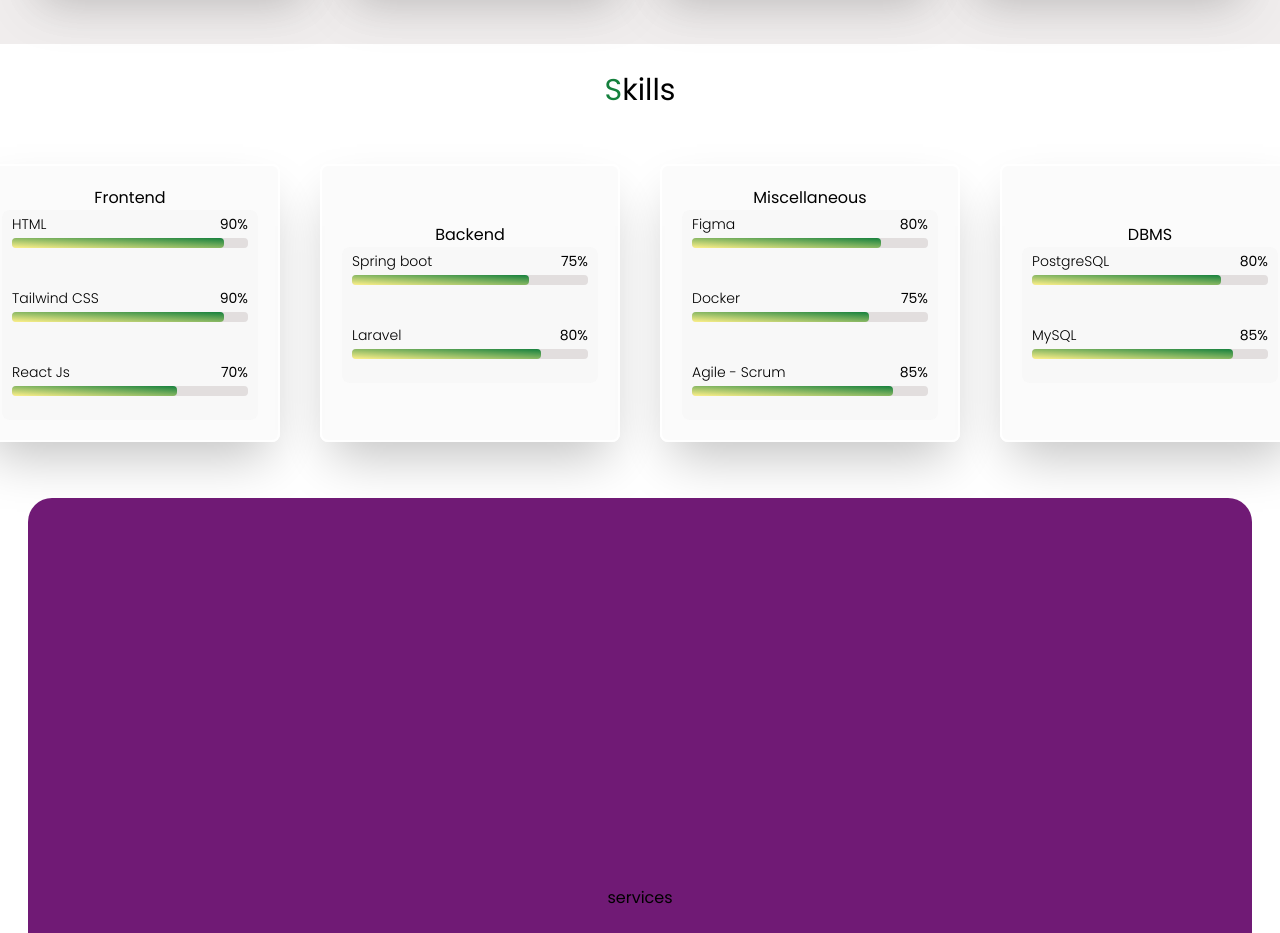
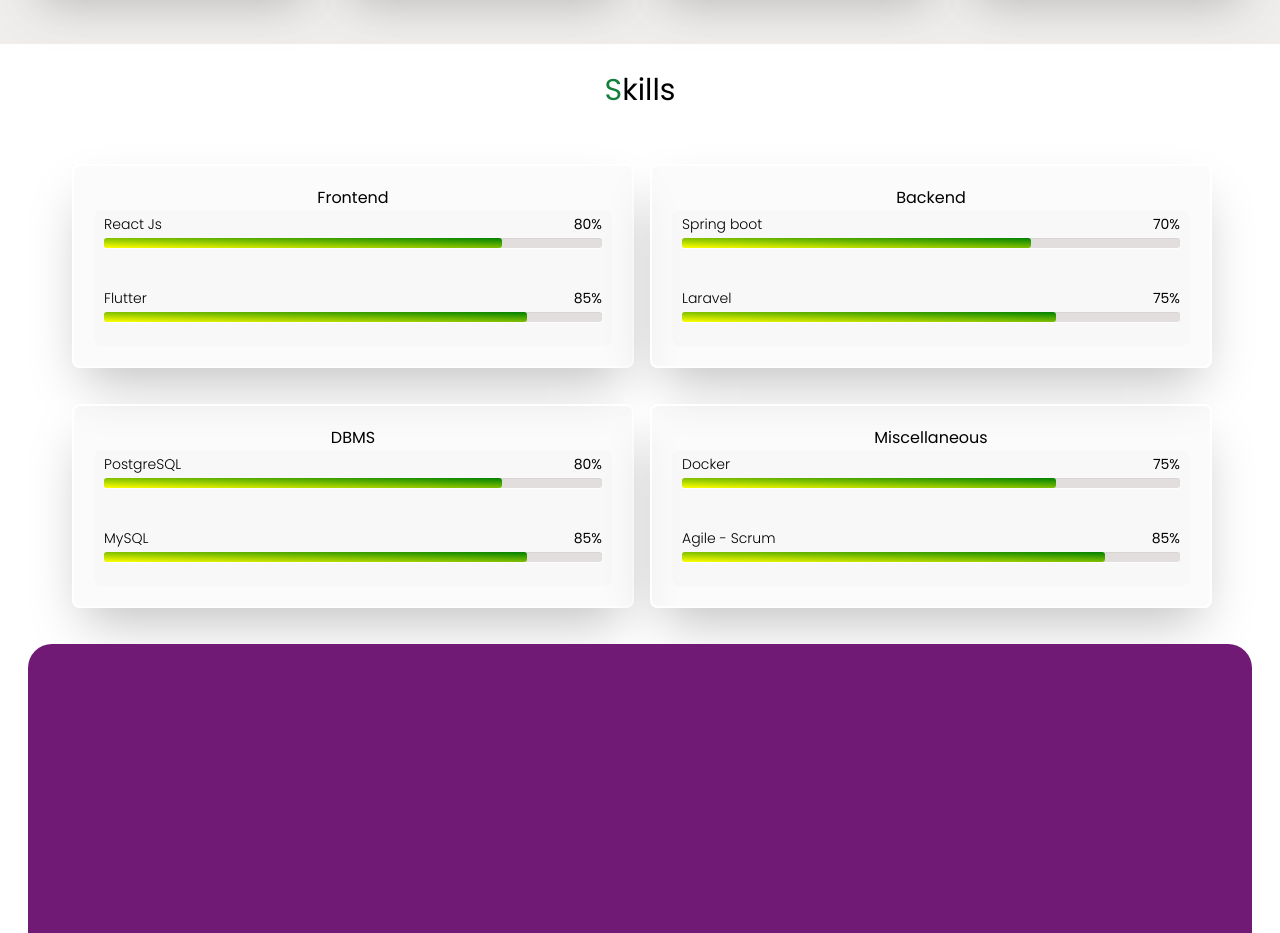
Before and after one commit to GoodluckMlungusye/portfolio, a React (Create React App) app: page / in a window 1280 px wide. Shown: the part 1760-2693 px from the top of the page. Built offline with nearby package versions, Linux system fonts and the light colour scheme.

Commit message:
finalized skill section

```diff
--- a/src/Data/Skills.js
+++ b/src/Data/Skills.js
@@ -3,21 +3,14 @@
         'id': 'Frontend',
         'sub-skills': [
             {
-                "name": "HTML",
-                "percentage": 90,
-                "class": "html"
+                "name": "React Js",
+                "percentage": 80,
+                "class": "react"
             },
-
             {
-                "name": "Tailwind CSS",
-                "percentage": 90,
-                "class": "css"
-            },
-
-            {
-                "name": "React Js",
-                "percentage": 70,
-                "class": "react"
+                "name": "Flutter",
+                "percentage": 85,
+                "class": "flutter"
             }
         ]
     },
@@ -27,41 +20,17 @@
         'sub-skills': [
             {
                 "name": "Spring boot",
-                "percentage": 75,
+                "percentage": 70,
                 "class": "spring"
             },
 
             {
                 "name": "Laravel",
-                "percentage": 80,
+                "percentage": 75,
                 "class": "laravel"
             }
         ]
     },
-
-    {
-        'id': 'Miscellaneous',
-        'sub-skills': [
-            {
-                "name": "Figma",
-                "percentage": 80,
-                "class": "figma"
-            },
-
-            {
-                "name": "Docker",
-                "percentage": 75,
-                "class": "docker"
-            },
-
-            {
-                "name": "Agile - Scrum",
-                "percentage": 85,
-                "class": "scrum"
-            }
-        ]
-    },
-
 
     {
         'id': 'DBMS',
@@ -80,6 +49,23 @@
         ]
     },
 
+    {
+        'id': 'Miscellaneous',
+        'sub-skills': [
+            {
+                "name": "Docker",
+                "percentage": 75,
+                "class": "docker"
+            },
+
+            {
+                "name": "Agile - Scrum",
+                "percentage": 85,
+                "class": "scrum"
+            }
+        ]
+    }
+
 ]
 
 export default skills
--- a/src/components/Skills.jsx
+++ b/src/components/Skills.jsx
@@ -1,33 +1,6 @@
-import { useState, useRef, useEffect } from "react";
 import skills from "../Data/Skills";
 
 const Skills = () => {
-
-  const [isElementReached, setIsElementReached] = useState(false);
-  const elementRef = useRef(null);
-
-
-  const handleScroll = () => {
-    const element = elementRef.current;
-    const { top, bottom } = element.getBoundingClientRect();
-    const isElementVisible = top >= 0 && bottom <= window.innerHeight;
-
-    if (isElementVisible && !isElementReached) {
-      setIsElementReached(true);
-    } else if (!isElementVisible && isElementReached) {
-      setIsElementReached(false);
-    }
-  };
-
-
-  useEffect(() => {
-    handleScroll();
-    window.addEventListener("scroll", handleScroll);
-    return () => {
-      window.removeEventListener("scroll", handleScroll);
-    };
-  });
-
 
   const displaySkillCard = skills.map((skill) => (
     <div className="skill" key={skill.id}>
@@ -44,7 +17,7 @@
                   <span>{subSkill.percentage}%</span>
                 </span>
               </div>
-              <div className={`${isElementReached? "progress-line": " "}`}>
+              <div className="progress-line">
                 <span
                   style={{
                     width: `${subSkill.percentage}%`,
@@ -66,7 +39,7 @@
           <span>S</span>kills
         </h3>
       </div>
-      <div className="skill-container" ref={elementRef}>{displaySkillCard}</div>
+      <div className="skill-container">{displaySkillCard}</div>
     </div>
   );
 };
--- a/src/index.css
+++ b/src/index.css
@@ -178,12 +178,12 @@
 
 /* SKILLS */
 .skill-container {
-    @apply flex justify-center py-2 px-8
+    @apply flex flex-col md:grid md:grid-cols-2 md:gap-4 py-2 px-8 md:even:mr-14 even:mr-0  md:even:ml-5 even:ml-0
 }
 
 
 .skill-container .skill {
-    @apply flex flex-col justify-center items-center p-5 bg-[#dfd8d81f] shadow-2xl rounded-lg m-5 w-full border-solid border-2 hover:border-green-700 border-white
+    @apply flex flex-col p-5 bg-[#dfd8d81f] shadow-2xl rounded-lg md:m-5 m-0 md:mb-0 mb-6 w-full border-solid border-2 hover:border-green-700 border-white
 }
 
 
@@ -197,7 +197,7 @@
 
 
 .skill-bar {
-    @apply flex flex-wrap justify-center flex-col py-1 px-2.5 bg-[#dfd8d81f] rounded-lg w-64
+    @apply flex flex-wrap justify-center flex-col py-1 px-2.5 bg-[#dfd8d81f] rounded-lg w-full
 }
 
 
@@ -214,12 +214,35 @@
     @apply text-sm font-light opacity-0 text-black animate-text last:font-normal flex justify-between flex-row
 }
 
-.skill-bar .bar .progress-line {
-    @apply relative rounded h-2.5 w-full origin-left scale-x-0 bg-[#e2dede] shadow-mirror-gray animate-progress
+.skill-bar .bar .progress-line{
+    position: relative;
+    border-radius: 3px;
+    height: 10px;
+    width: 100%;
+    transform: scaleX(0);
+    transform-origin: left;
+    background: #e2dede;
+    box-shadow: inset 0px 1px 1px rgba(0,0,0,0.05), 0px 1px rgba(255,255,255,0.8) ;
+    animation: animate 1s cubic-bezier(1,0,0.5,1) forwards;
 }
 
 
-.skill-bar .bar .progress-line span {
-    @apply absolute rounded h-full origin-left scale-x-0 bg-[#f4d03f] animate-sprogress bg-gradient-to-bl from-green-700 to-yellow-200
+.skill-bar .bar .progress-line span{
+    height: 100%;
+    background-color: #f4d03f;
+    background-image: linear-gradient(to bottom left,green, yellow);
+    position: absolute;
+    border-radius: 3px;
+    transform: scaleX(0);
+    transform-origin: left;
+    animation: animate 1s 1s  cubic-bezier(1,0,0.5,1) forwards;
+}
+
+
+@keyframes animate{
+
+    100%{
+        transform: scaleX(1);
+    }
 
 }
--- a/tailwind.config.js
+++ b/tailwind.config.js
@@ -31,17 +31,11 @@
       keyframes: {
        text : {
           '100%' : {opacity: '1'}
-        },
-       progress: {
-          '100%': {transform: 'scaleX(1)'}
-       }
+        }
       },
 
       animation: {
         text : 'text 0.5s 1s linear forwards',
-        progress: 'progress 1s cubic-bezier(1,0,0.5,1) forwards',
-        sprogress: 'progress 1s 1s cubic-bezier(1,0,0.5,1) forwards',
-        pseudoprogress: 'text 0.5s 1.5s linear forwards'
       }
 
     },
```
Also changed, not shown: 1 other file (tests, documents, lock files or other folders).
